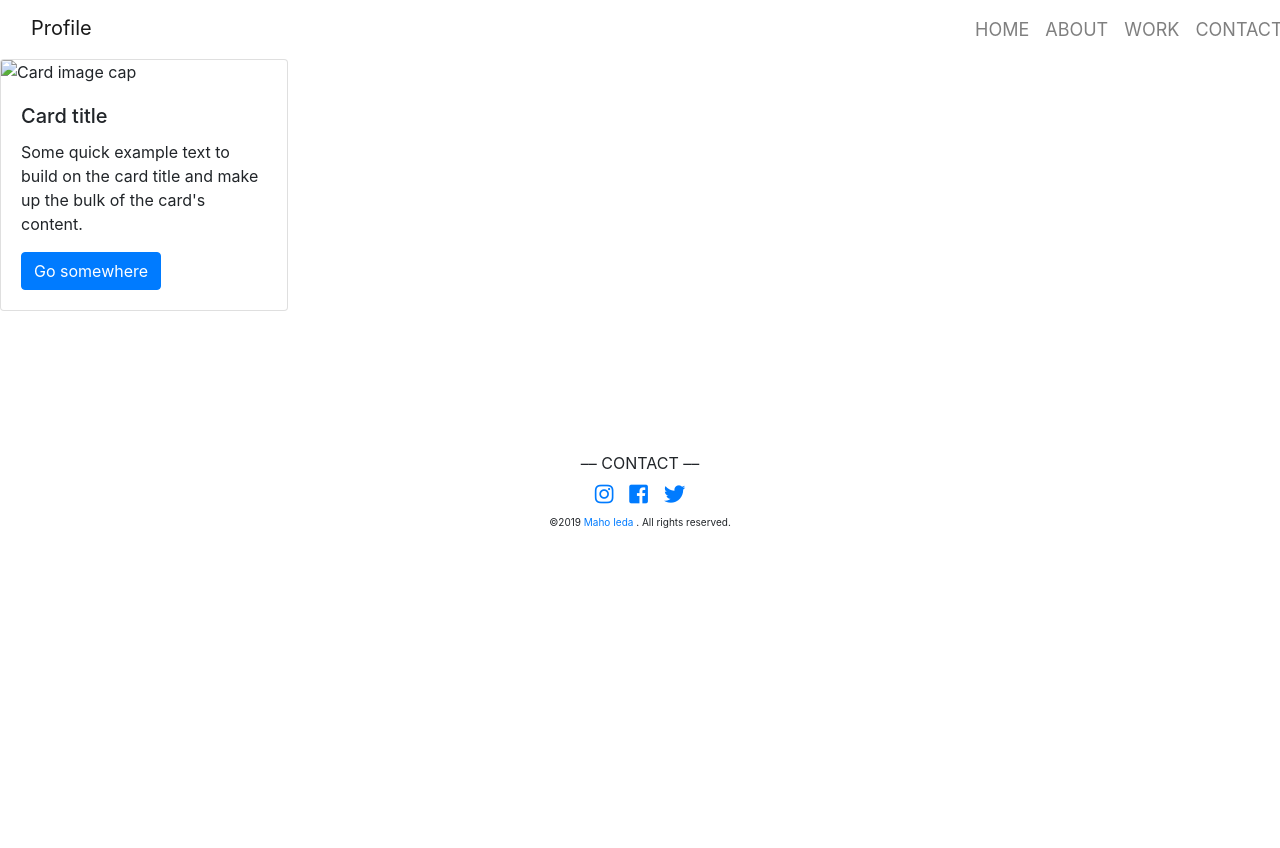
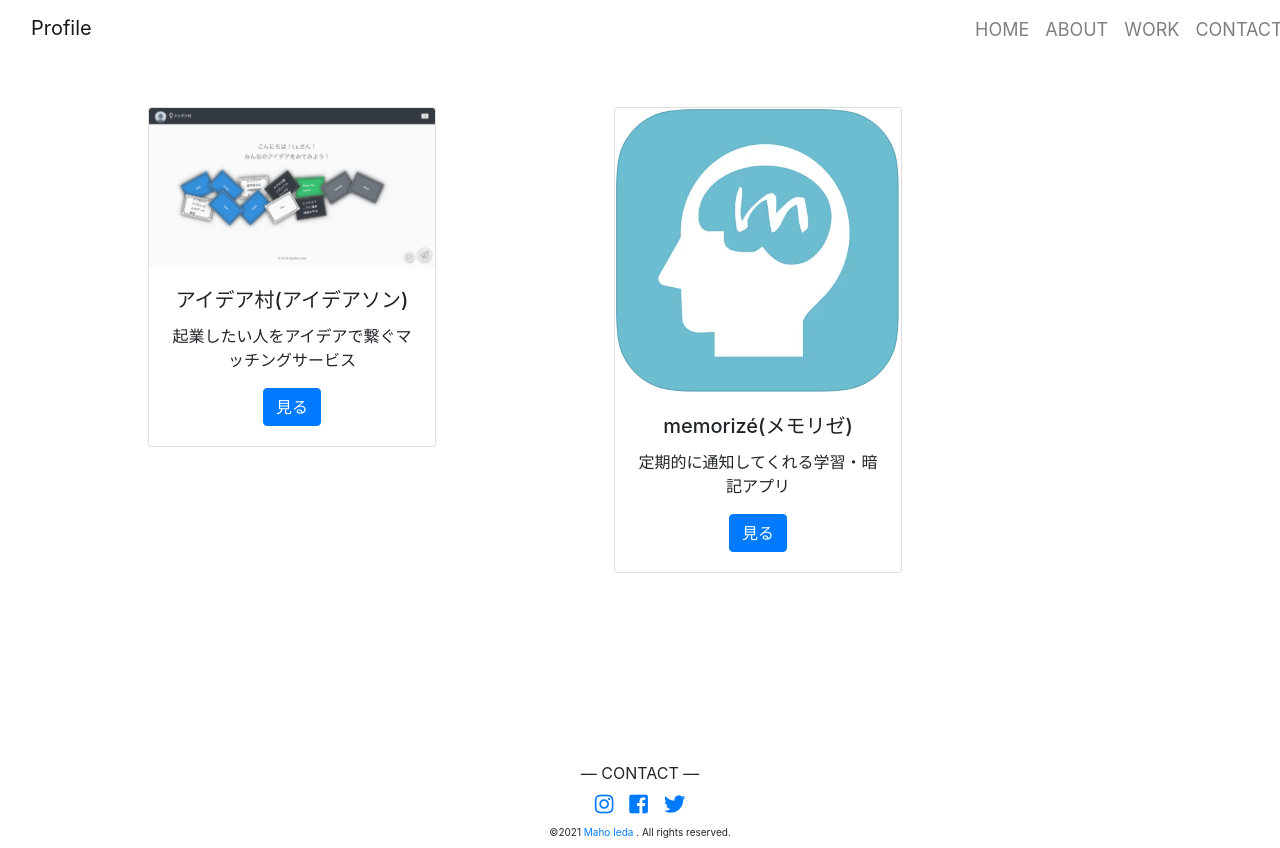
Before and after one commit to true-sail/self-introduction, a plain HTML site: page work.html in a window 1280 px wide. Before the commit the page ends 800 px from the top, so only its background shows below. Drawn offline with nearby package versions, Linux system fonts and the light colour scheme.

Commit message:
作品画面作成

```diff
--- a/assets/work.css
+++ b/assets/work.css
@@ -10,14 +10,10 @@
     font-size: 60px;
 }
 
-
 .navbar-brand {
     font-size: 20px;
     color: white;
-
 }
-
-
 
 .nav-link {
     font-size: 18px;
@@ -35,21 +31,16 @@ a.nav-link {
 }
 /* ここまで */
 
-
-
-
-
+.container {
+    display: flex;
+    justify-content: space-between;
+}
 
 /* フッター共通部分 */
-
 footer {
     padding-top: 140px;
 }
 
-/* .text-center {
-    color: white;
-} */
-
 .copyright {
     font-size: 10px;
 }
--- a/work.html
+++ b/work.html
@@ -44,12 +44,29 @@
                  </nav>
         </header>
 
-        <div class="card" style="width: 18rem;">
-                <img class="card-img-top" src="..." alt="Card image cap">
+        <div class="container">
+            <div class="row">
+                <div class="col-sm-4 m-5">
+                    <div class="card text-center" style="width: 18rem;">
+                            <img class="card-img-top" src="./img/ideathon.jpg">
                             <div class="card-body">
-                  <h5 class="card-title">Card title</h5>
-                  <p class="card-text">Some quick example text to build on the card title and make up the bulk of the card's content.</p>
-                  <a href="#" class="btn btn-primary">Go somewhere</a>
+                            <h5 class="card-title">アイデア村(アイデアソン)</h5>
+                            <p class="card-text">起業したい人をアイデアで繋ぐマッチングサービス</p>
+                            <a href="./アイデア村.pdf" class="btn btn-primary">見る</a>
+                            </div>
+                    </div>
+                </div>
+
+                <div class="col-sm-4 m-5">
+                    <div class="card text-center" style="width: 18rem;">
+                        <img class="card-img-top" src="./img/memorizé.jpg">
+                        <div class="card-body">
+                        <h5 class="card-title">memorizé(メモリゼ)</h5>
+                        <p class="card-text">定期的に通知してくれる学習・暗記アプリ</p>
+                        <a href="https://apps.apple.com/gb/app/memoriz%C3%A9-%E3%83%8A%E3%83%9E%E3%82%B1%E3%83%A2%E3%83%8E%E3%81%AB%E3%82%82%E6%9A%97%E8%A8%98%E3%82%A2%E3%83%97%E3%83%AA/id1495997508#?platform=iphone" class="btn btn-primary">見る</a>
+                        </div>
+                    </div>
+                </div>
             </div>
         </div>
 
@@ -72,7 +89,7 @@
 
                 <div class="col-12">
                     <p class="copyright text-center py-2 mb-0">
-                        ©︎2019
+                        ©︎2021
                         <a href="./index.html">Maho Ieda</a>
                         . All rights reserved.
                     </p>
```
Also changed, not shown: about.html (+1 -1 lines), index.html (+1 -1 lines), img/ideathon.jpg (added), img/memorizé.jpg (added), 1 other file. Lines whose indentation alone changed are shown as unchanged.
